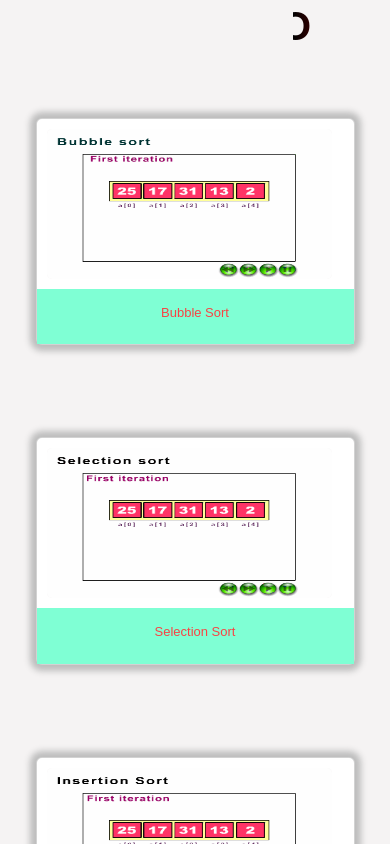
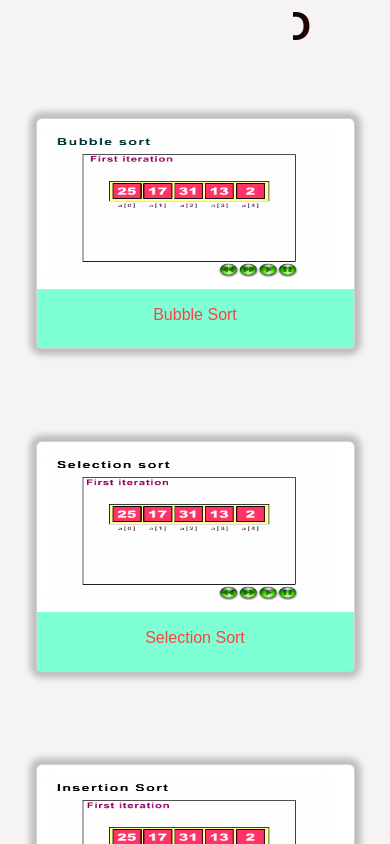
Before and after one commit to ishidesigns/visualgo-sorting-visualizer, a React (Create React App) app: page / in a window 390 px wide. Shown: the top 844 px of the page. Built offline with nearby package versions, Linux system fonts and the light colour scheme.

Commit message:
added files via upload

```diff
--- a/src/css/homePage.css
+++ b/src/css/homePage.css
@@ -59,14 +59,10 @@
     }
 }
 
-@media (max-width:455px) {
+@media (max-width:475px) {
     .main-container {
         width: 90%;
         margin-left: 5%;
         grid-template-columns: repeat(1, 1fr);
     }
-
-    .card-title {
-        font-size: small;
-    }
 }
```
